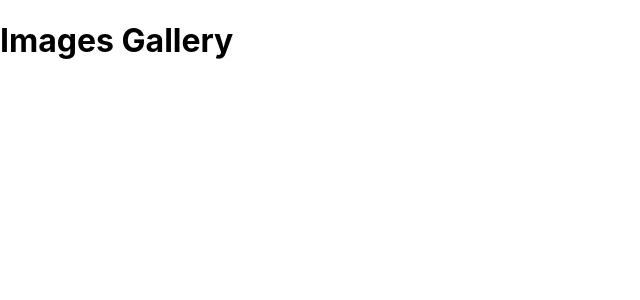
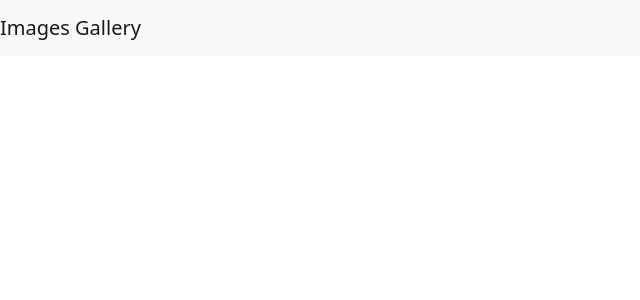
Before and after one commit to billtran-de/images-gallery, a React (Create React App) app in the folder frontend/: page / in a window 1280 px wide. Shown: the top 300 px of the page, without its empty margins (0-640 px from the left). Built offline with nearby package versions, Linux system fonts and the light colour scheme.

Commit message:
add navbar

```diff
--- a/frontend/package.json
+++ b/frontend/package.json
@@ -6,9 +6,11 @@
     "@testing-library/jest-dom": "^5.16.5",
     "@testing-library/react": "^13.4.0",
     "@testing-library/user-event": "^13.5.0",
+    "bootstrap": "^5.2.3",
     "react": "^18.2.0",
+    "react-bootstrap": "^2.6.0",
     "react-dom": "^18.2.0",
-    "react-scripts": "5.0.1",
+    "react-scripts": "^2.1.3",
     "web-vitals": "^2.1.4"
   },
   "scripts": {
--- a/frontend/src/App.js
+++ b/frontend/src/App.js
@@ -1,7 +1,11 @@
+import 'bootstrap/dist/css/bootstrap.min.css';
+import React from 'react';
+import Header from './components/Header'
+
 const App = () => {
   return (
     <div>
-      <h1>Images Gallery</h1>
+      <Header title='Images Gallery'/>
     </div>
   );
 }
--- /dev/null
+++ b/frontend/src/components/Header.js
@@ -0,0 +1,10 @@
+import React from 'react';
+import { Navbar } from 'react-bootstrap';
+
+const Header = (props) => {
+  return (<Navbar bg="light" variant="lg">
+        <Navbar.Brand href="/">{props.title}</Navbar.Brand>
+    </Navbar>);
+}
+
+export default Header;
```
Also changed, not shown: 1 other file (tests, documents, lock files or other folders).
